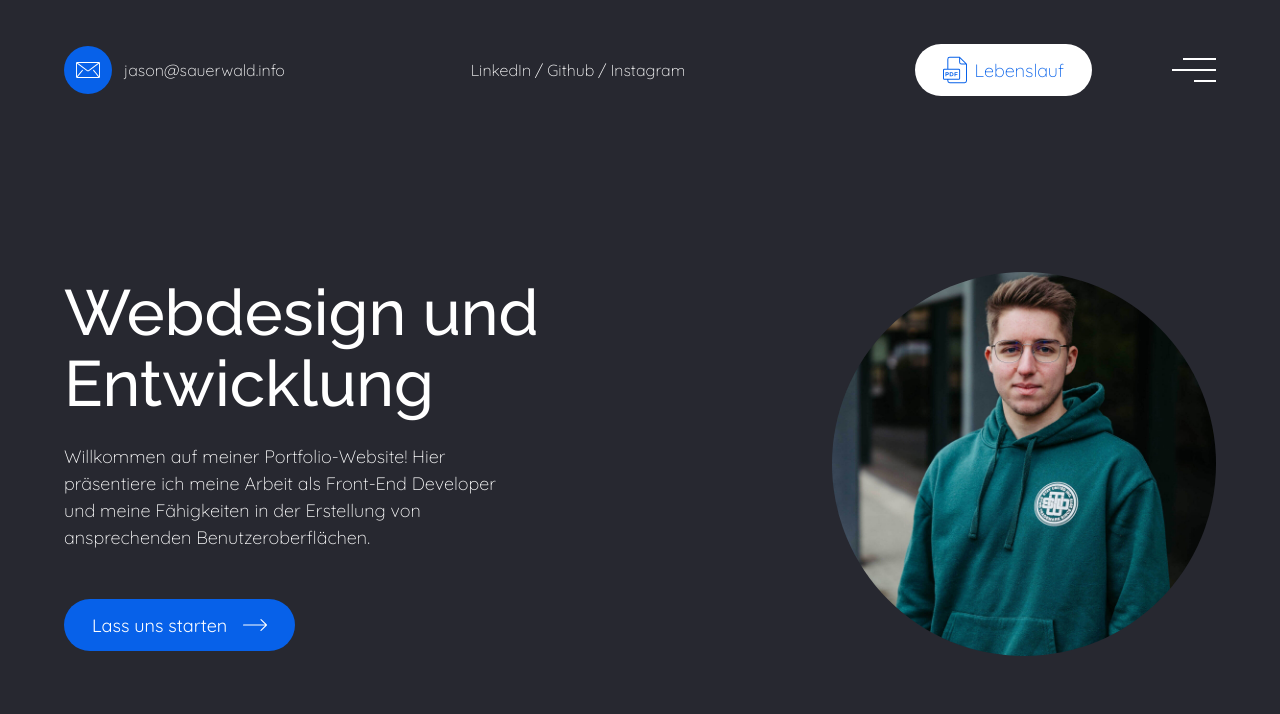
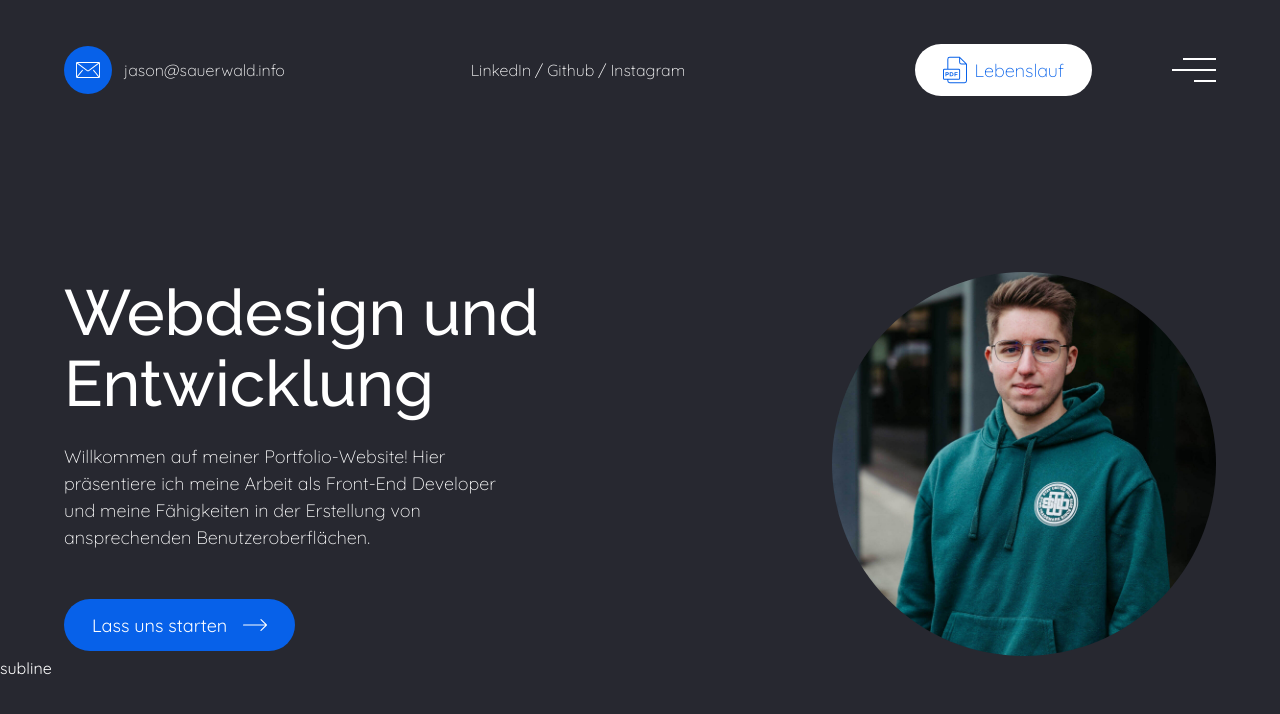
Before and after one commit to JasonSa19/vue-portfolio, a Vue app: page / in a window 1280 px wide. Shown: the top 714 px of the page. Built offline with nearby package versions, Linux system fonts and the light colour scheme.

Commit message:
Create subLine component

```diff
--- a/src/components/About.vue
+++ b/src/components/About.vue
@@ -1,7 +1,8 @@
 <script setup>
 import vectorLink from "./modules/vectorLink.vue";
+import subLine from "./modules/subLine.vue";
 </script>
 
 <template>
-  <div></div>
+  <subLine />
 </template>
--- /dev/null
+++ b/src/components/modules/subLine.vue
@@ -0,0 +1,3 @@
+<template>
+  <div>subline</div>
+</template>
```
